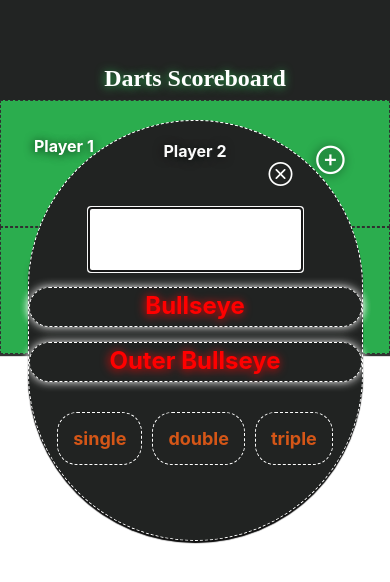
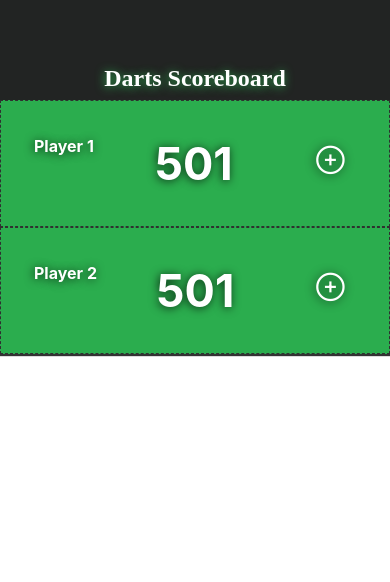
Before and after one commit to ScottWagner100/DartsScoreboard, a React Native app: screen / in a window 390 px wide. Shown: the top 582 px of the page. Built offline with nearby package versions, Linux system fonts and the light colour scheme.

Commit message:
modal exit button implemented and functional.

```diff
--- a/components/PlayerScore.js
+++ b/components/PlayerScore.js
@@ -33,7 +33,7 @@ export default function PlayerScore({playerNumber, score}) {
             </View>
             <View>
                 <Modal
-                    visible={true}
+                    visible={modalVisible}
                     transparent={true}
                 >
                     <View style={styles.modalScoreBox}>
@@ -44,6 +44,10 @@ export default function PlayerScore({playerNumber, score}) {
                                 size={24}
                                 color="black"
                                 style={styles.modalExit}
+                                onPress={() => {
+                                    setModalVisible(false);
+                                    console.log("Modal Exit")
+                                }}
                             />
                         </View>
                         <TextInput
```
